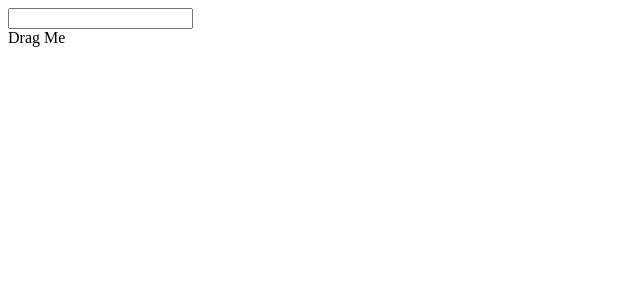
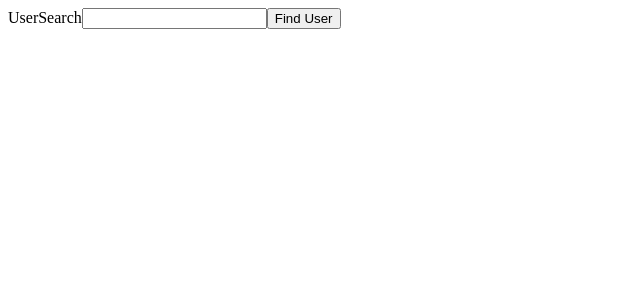
Before and after one commit to MrJooka/react-and-typescript-build-a-portfolio, a React (Create React App) app in the folder react-and-typescript/: page / in a window 1280 px wide. Shown: the top 300 px of the page, without its empty margins (0-640 px from the left). Built offline with nearby package versions, Linux system fonts and the light colour scheme.

Commit message:
22. Applying Types to Refs

```diff
--- a/react-and-typescript/src/index.tsx
+++ b/react-and-typescript/src/index.tsx
@@ -1,5 +1,5 @@
 import ReactDOM from 'react-dom/client';
-import EventComponent from './events/EventComponent';
+import UserSearch from './refs/UserSearch';
 
 const el = document.getElementById('root');
 
@@ -8,7 +8,7 @@
 const App = () => {
   return (
     <div>
-      <EventComponent />
+      <UserSearch />
     </div>
   );
 };
--- /dev/null
+++ b/react-and-typescript/src/refs/UserSearch.tsx
@@ -0,0 +1,34 @@
+import React, { useRef, useState } from 'react';
+
+const users = [
+  { name: 'Sarah', age: 19 },
+  { name: 'Jooka', age: 19 },
+  { name: 'Stesk', age: 19 },
+  { name: 'Brian', age: 19 },
+];
+
+const UserSearch: React.FC = () => {
+  const inputRef = useRef<HTMLInputElement | null>(null);
+  const [name, setName] = useState('');
+  const [user, setUser] = useState<{ name: string; age: number } | undefined>();
+
+  const onClick = () => {
+    const foundUser = users.find((user) => user.name === name);
+    setUser(foundUser);
+  };
+
+  return (
+    <div>
+      UserSearch
+      <input
+        ref={inputRef}
+        value={name}
+        onChange={(e) => setName(e.target.value)}
+      />
+      <button onClick={onClick}>Find User</button>
+      <p>{user?.name}</p>
+    </div>
+  );
+};
+
+export default UserSearch;
```
